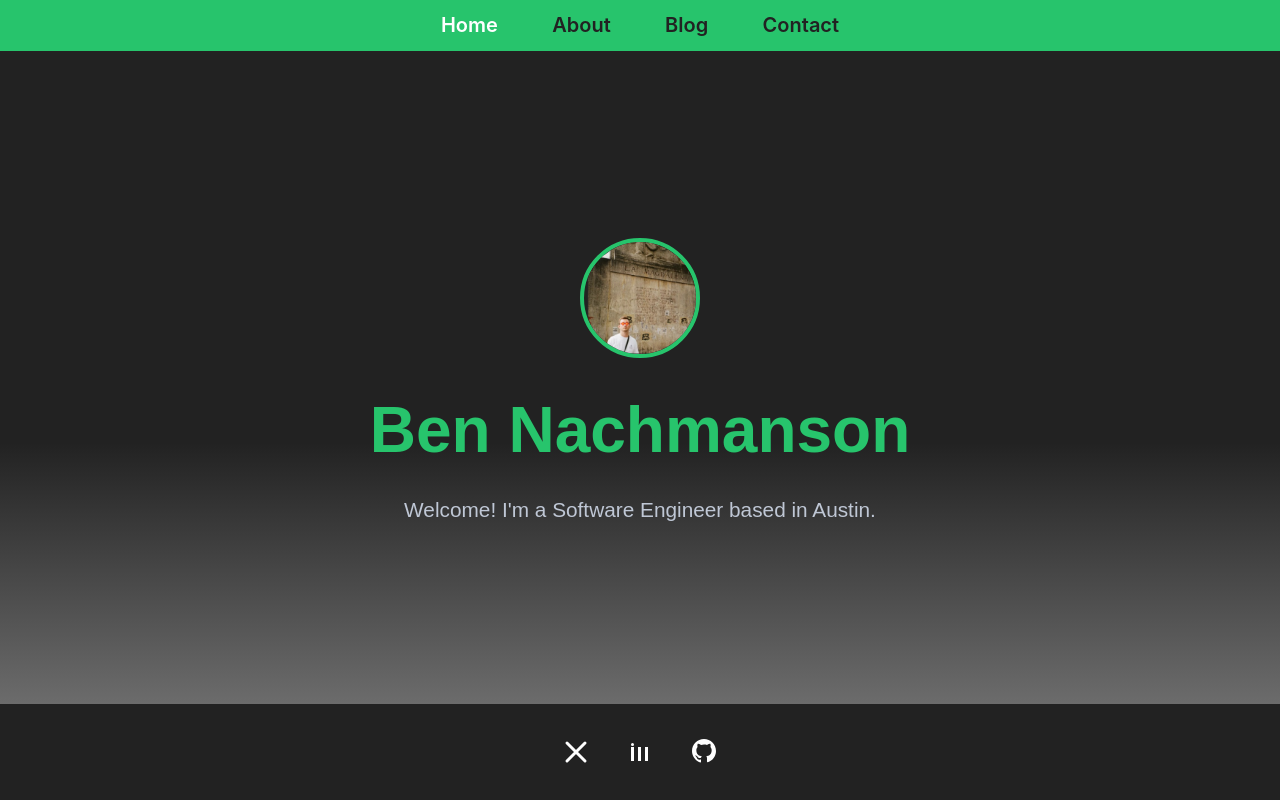
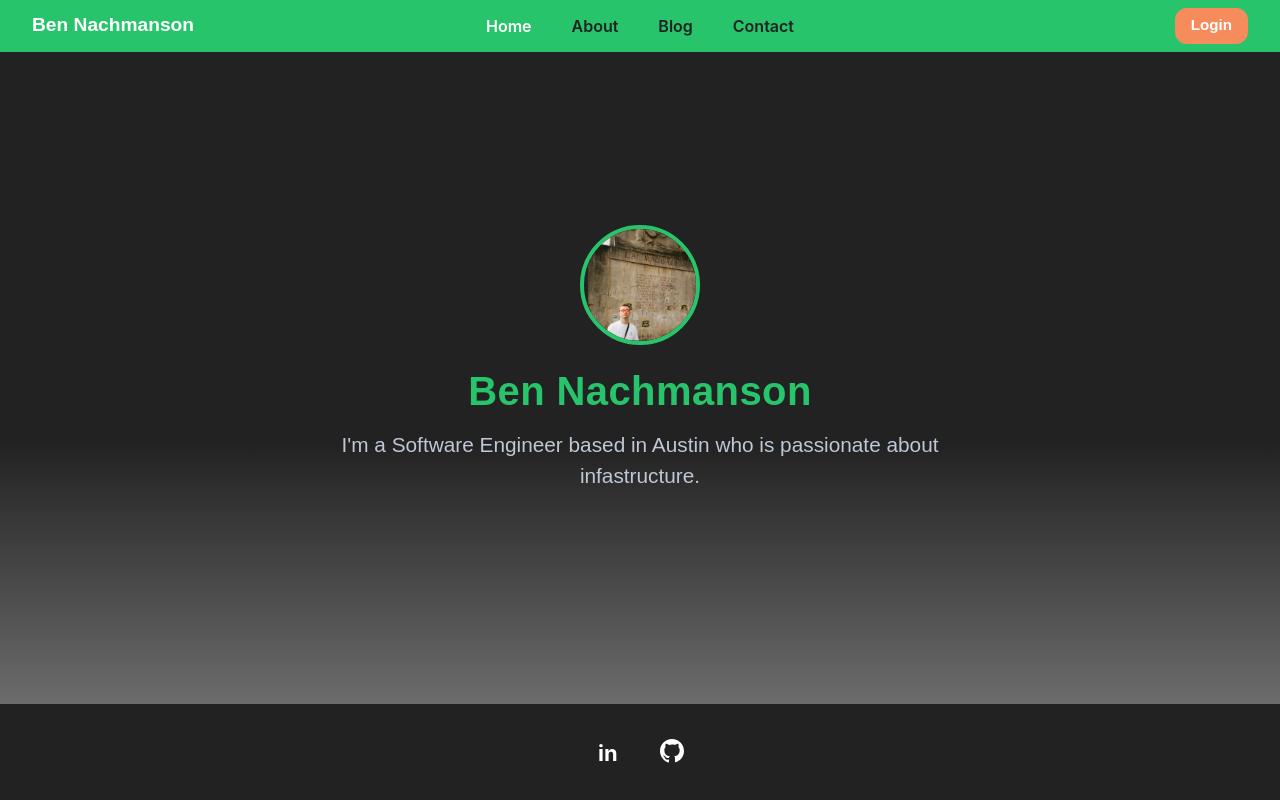
Before and after one commit to Ben-Nachmanson/personal-website, a Next.js app: page / in a window 1280 px wide. Built offline with nearby package versions, Linux system fonts and the light colour scheme.

Commit message:
editing some frontend

```diff
--- a/src/app/NavBar.js
+++ b/src/app/NavBar.js
@@ -1,6 +1,7 @@
 "use client";
 import Link from "next/link";
 import { usePathname } from "next/navigation";
+import { useState, useEffect } from "react";
 
 const navLinks = [
 	{ href: "/", label: "Home" },
@@ -11,6 +12,18 @@ const navLinks = [
 
 export default function NavBar() {
 	const pathname = usePathname();
+	const [isMobile, setIsMobile] = useState(false);
+	const [menuOpen, setMenuOpen] = useState(false);
+
+	useEffect(() => {
+		const handleResize = () => {
+			setIsMobile(window.innerWidth < 700);
+		};
+		handleResize();
+		window.addEventListener("resize", handleResize);
+		return () => window.removeEventListener("resize", handleResize);
+	}, []);
+
 	return (
 		<nav
 			style={{
@@ -18,22 +31,34 @@ export default function NavBar() {
 				padding: "0.5rem 2rem",
 				display: "flex",
 				alignItems: "center",
-				justifyContent: "center",
+				justifyContent: "space-between",
+				position: "relative",
 			}}
 		>
-			<div
-				style={{
-					display: "flex",
-					alignItems: "center",
-					justifyContent: "center",
-					width: "100%",
-				}}
-			>
+			{/* Left: Site Title */}
+			<div style={{ flex: 1, display: "flex", alignItems: "center" }}>
+				<Link href="/" style={{ textDecoration: "none" }}>
+					<span
+						style={{
+							fontWeight: 700,
+							fontSize: "1.2rem", // Smaller site title
+							color: "#fff",
+							cursor: "pointer",
+						}}
+					>
+						Ben Nachmanson
+					</span>
+				</Link>
+			</div>
+			{/* Center: Nav Links */}
+			{!isMobile && (
 				<div
 					style={{
+						flex: 2,
 						display: "flex",
-						gap: "2rem",
+						justifyContent: "center",
 						alignItems: "center",
+						gap: "1.5rem", // Slightly less gap
 					}}
 				>
 					{navLinks.map((link) => (
@@ -43,12 +68,12 @@ export default function NavBar() {
 							style={{
 								color: pathname === link.href ? "#fff" : "#222",
 								fontWeight: 600,
-								fontSize: "1.25rem",
+								fontSize: "1rem", // Smaller nav links
 								fontFamily: "Inter, Arial, Helvetica, sans-serif",
 								textDecoration: "none",
 								background: "none",
 								borderRadius: "8px",
-								padding: "0.15rem 0.7rem",
+								padding: "0.1rem 0.5rem",
 								transition: "color 0.2s",
 							}}
 							onMouseEnter={(e) => (e.currentTarget.style.color = "#fff")}
@@ -61,7 +86,128 @@ export default function NavBar() {
 						</Link>
 					))}
 				</div>
-			</div>
+			)}
+			{/* Right: Action Buttons Example */}
+			{!isMobile && (
+				<div
+					style={{
+						flex: 1,
+						display: "flex",
+						justifyContent: "flex-end",
+						alignItems: "center",
+						gap: "1rem",
+					}}
+				>
+					<button
+						style={{
+							background: "#f68c5c",
+							color: "#fff",
+							fontWeight: 600,
+							border: "none",
+							borderRadius: "12px",
+							padding: "0.4rem 1rem",
+							fontSize: "0.95rem", // Smaller button
+							cursor: "pointer",
+						}}
+					>
+						Login
+					</button>
+					{/* <button
+					style={{
+						background: "#2563eb",
+						color: "#fff",
+						fontWeight: 600,
+						border: "none",
+						borderRadius: "12px",
+						padding: "0.5rem 1.2rem",
+						fontSize: "1.1rem",
+						cursor: "pointer",
+					}}
+				>
+					Subscribe
+				</button> */}
+				</div>
+			)}
+			{/* Mobile menu unchanged */}
+			{isMobile && (
+				<div style={{ position: "relative" }}>
+					<button
+						aria-label="Open menu"
+						onClick={() => setMenuOpen((open) => !open)}
+						style={{
+							background: "none",
+							border: "none",
+							cursor: "pointer",
+							padding: 0,
+						}}
+					>
+						<svg
+							width="32"
+							height="32"
+							viewBox="0 0 32 32"
+							fill="none"
+							xmlns="http://www.w3.org/2000/svg"
+						>
+							<rect y="7" width="32" height="3" rx="1.5" fill="#fff" />
+							<rect y="14" width="32" height="3" rx="1.5" fill="#fff" />
+							<rect y="21" width="32" height="3" rx="1.5" fill="#fff" />
+						</svg>
+					</button>
+					{menuOpen && (
+						<div
+							style={{
+								position: "absolute",
+								top: "2.5rem",
+								right: 0,
+								background: "#27c46c",
+								borderRadius: "8px",
+								boxShadow: "0 2px 8px rgba(0,0,0,0.1)",
+								padding: "1rem 2rem",
+								zIndex: 100,
+							}}
+						>
+							{navLinks.map((link) => (
+								<Link
+									key={link.href}
+									href={link.href}
+									style={{
+										display: "block",
+										color: pathname === link.href ? "#fff" : "#222",
+										fontWeight: 600,
+										fontSize: "1.25rem",
+										fontFamily: "Inter, Arial, Helvetica, sans-serif",
+										textDecoration: "none",
+										background: "none",
+										borderRadius: "8px",
+										padding: "0.5rem 0",
+										transition: "color 0.2s",
+									}}
+								>
+									{link.label}
+								</Link>
+							))}
+							<button
+								style={{
+									width: "100%",
+									marginTop: "1rem",
+									background: "#f68c5c",
+									color: "#fff",
+									fontWeight: 600,
+									border: "none",
+									borderRadius: "12px",
+									padding: "0.5rem 0",
+									fontSize: "1.1rem",
+									cursor: "pointer",
+									textAlign: "center",
+									display: "block",
+								}}
+							>
+								Login
+							</button>
+						</div>
+					)}
+				</div>
+			)}
 		</nav>
 	);
 }
--- a/src/app/layout.js
+++ b/src/app/layout.js
@@ -32,19 +32,33 @@ export default function RootLayout({ children }) {
         {/* Navigation Bar */}
         <NavBar />
         {/* Main Content */}
-        <main style={{ flex: 1, background: 'linear-gradient(180deg, #222 60%, #222a 100%)', display: 'flex', flexDirection: 'column', alignItems: 'center', justifyContent: 'center', paddingTop: '3rem' }}>
-          {/* Children (other pages) */}
-          {children}
+        <main style={{
+          flex: 1,
+          background: 'linear-gradient(180deg, #222 60%, #222a 100%)',
+          display: 'flex',
+          flexDirection: 'column',
+          alignItems: 'center',
+          justifyContent: 'center',
+          padding: '3rem 1rem',
+          boxSizing: 'border-box',
+        }}>
+          <div style={{ width: '100%', maxWidth: '600px', margin: '0 auto', textAlign: 'center' }}>
+            {/* Children (other pages) */}
+            {children}
+          </div>
         </main>
         {/* Footer with social icons */}
         <footer style={{ width: '100%', background: '#222', padding: '2rem 0', display: 'flex', justifyContent: 'center', alignItems: 'center', gap: '2rem', marginTop: 0 }}>
-          <a href="https://x.com/" target="_blank" rel="noopener noreferrer" style={{ color: '#fff' }} aria-label="X">
+          {/* <a href="https://x.com/" target="_blank" rel="noopener noreferrer" style={{ color: '#fff' }} aria-label="X">
             <svg width="32" height="32" viewBox="0 0 32 32" fill="none" xmlns="http://www.w3.org/2000/svg"><path d="M7 7L25 25M25 7L7 25" stroke="white" strokeWidth="3" strokeLinecap="round"/></svg>
+          </a> */}
+          <a href="https://www.linkedin.com/in/bennachmanson/" target="_blank" rel="noopener noreferrer" style={{ color: '#fff' }} aria-label="LinkedIn">
+            <svg width="32" height="32" viewBox="0 0 32 32" fill="none" xmlns="http://www.w3.org/2000/svg">
+              <rect width="32" height="32" rx="16" fill="none"/>
+              <text x="6" y="25" fontFamily="Inter, Arial, Helvetica, sans-serif" fontWeight="bold" fontSize="22" fill="white">in</text>
+            </svg>
           </a>
-          <a href="https://www.linkedin.com/in/bennachmanson/" target="_blank" rel="noopener noreferrer" style={{ color: '#fff' }} aria-label="LinkedIn">
-            <svg width="32" height="32" viewBox="0 0 32 32" fill="none" xmlns="http://www.w3.org/2000/svg"><rect x="7" y="11" width="3" height="14" fill="white"/><rect x="14" y="11" width="3" height="14" fill="white"/><rect x="21" y="11" width="3" height="14" fill="white"/><circle cx="8.5" cy="8.5" r="1.5" fill="white"/></svg>
-          </a>
-          <a href="https://github.com/" target="_blank" rel="noopener noreferrer" style={{ color: '#fff' }} aria-label="GitHub">
+          <a href="https://github.com/ben-nachmanson" target="_blank" rel="noopener noreferrer" style={{ color: '#fff' }} aria-label="GitHub">
             <svg width="32" height="32" viewBox="0 0 32 32" fill="none" xmlns="http://www.w3.org/2000/svg"><path d="M16 3C9.373 3 4 8.373 4 15c0 5.304 3.438 9.8 8.207 11.387.6.111.82-.261.82-.58 0-.287-.011-1.244-.017-2.255-3.338.726-4.042-1.61-4.042-1.61-.546-1.387-1.333-1.756-1.333-1.756-1.089-.745.083-.729.083-.729 1.205.085 1.84 1.238 1.84 1.238 1.072 1.837 2.813 1.306 3.498.999.108-.776.42-1.306.763-1.607-2.665-.304-5.466-1.332-5.466-5.931 0-1.31.469-2.381 1.236-3.221-.124-.304-.535-1.527.117-3.184 0 0 1.008-.323 3.3 1.23a11.52 11.52 0 013.006-.404c1.02.005 2.047.138 3.006.404 2.291-1.553 3.297-1.23 3.297-1.23.653 1.657.242 2.88.119 3.184.77.84 1.235 1.911 1.235 3.221 0 4.609-2.804 5.625-5.475 5.921.431.372.815 1.104.815 2.226 0 1.607-.015 2.904-.015 3.299 0 .322.217.695.825.577C24.565 24.797 28 20.303 28 15c0-6.627-5.373-12-12-12z" fill="white"/></svg>
           </a>
         </footer>
--- a/src/app/page.js
+++ b/src/app/page.js
@@ -2,12 +2,28 @@ import Image from "next/image";
 
 export default function Home() {
   return (
-    <section style={{ display: 'flex', flexDirection: 'column', alignItems: 'center', justifyContent: 'center', minHeight: '60vh' }}>
-      <img src="/laser-eyes.png" alt="Profile" style={{ width: 120, height: 120, borderRadius: '50%', objectFit: 'cover', border: '4px solid #27c46c', marginBottom: '1.5rem' }} />
-      <h1 style={{ color: '#27c46c', fontWeight: 800, fontSize: '4rem', marginBottom: '1rem', textAlign: 'center' }}>Ben Nachmanson</h1>
-      <p style={{ color: '#bfc7d5', fontSize: '1.3rem', textAlign: 'center', maxWidth: 700, marginBottom: '2.5rem' }}>
-        Welcome! I'm a Software Engineer based in Austin.
-      </p>
+    <section style={{ display: 'flex', flexDirection: 'column', alignItems: 'center', justifyContent: 'center', minHeight: '60vh', width: '100%' }}>
+      <div style={{ width: '100%', display: 'flex', flexDirection: 'column', alignItems: 'center' }}>
+        <img src="/laser-eyes.png" alt="Profile" style={{ width: 120, height: 120, borderRadius: '50%', objectFit: 'cover', border: '4px solid #27c46c', marginBottom: '1.5rem' }} />
+        <h1
+          style={{
+            color: '#27c46c',
+            fontWeight: 800,
+            fontSize: '2.5rem', // smaller for better UX
+            marginBottom: '1rem',
+            textAlign: 'center',
+            letterSpacing: '0.01em',
+            lineHeight: 1.1,
+            maxWidth: '90vw',
+            wordBreak: 'break-word',
+          }}
+        >
+          Ben Nachmanson
+        </h1>
+        <p style={{ color: '#bfc7d5', fontSize: '1.3rem', textAlign: 'center', maxWidth: 700, marginBottom: '2.5rem' }}>
+          I'm a Software Engineer based in Austin who is passionate about infastructure.
+        </p>
+      </div>
     </section>
   );
 }
```
Also changed, not shown: 1 other file (tests, documents, lock files or other folders).
